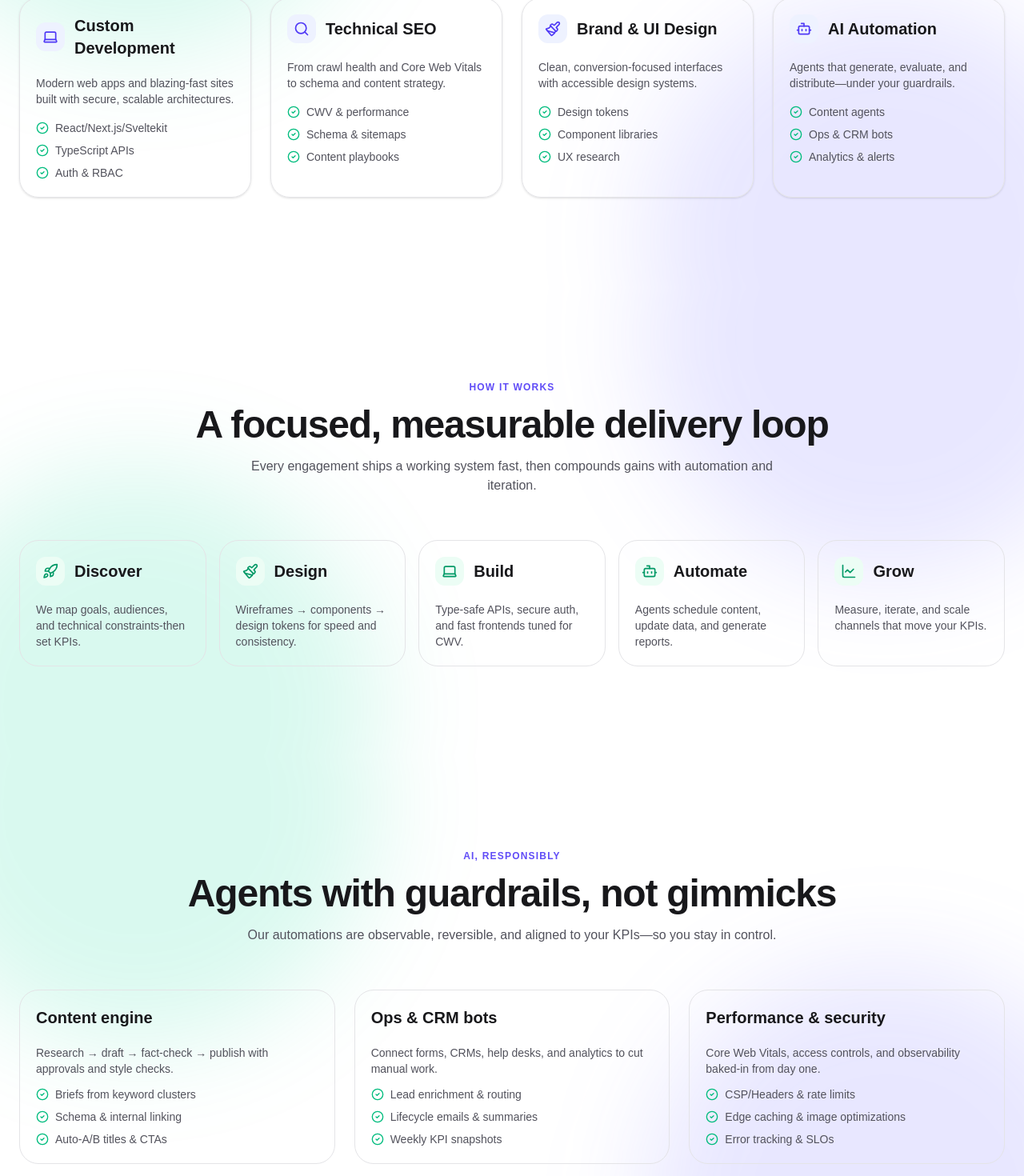
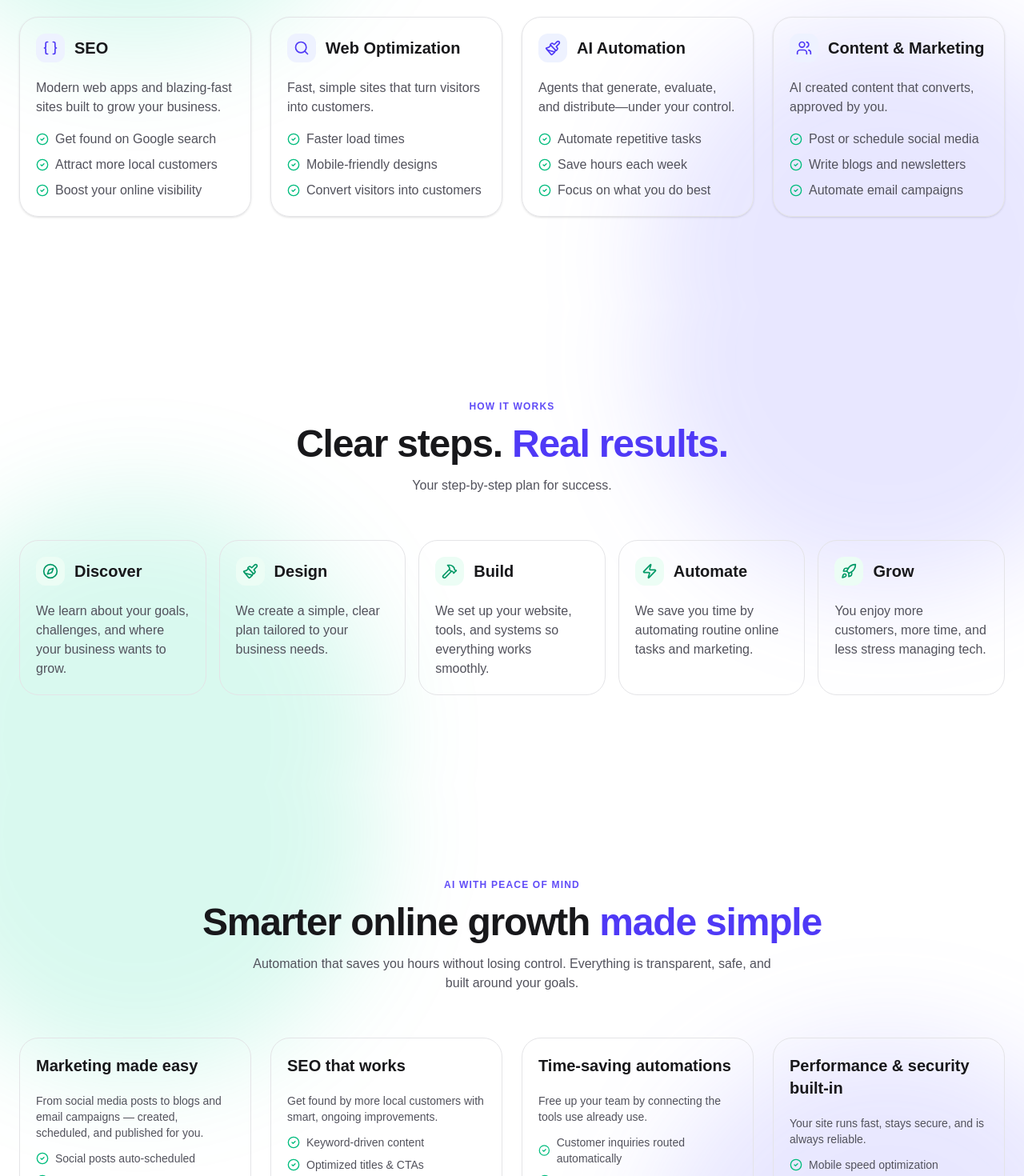
Before and after one commit to alexperreira/sitefoundry, a Next.js app: page / in a window 1280 px wide. Shown: the part 934-2404 px from the top of the page at 80% size. Built offline with nearby package versions, Linux system fonts and the light colour scheme.

Commit message:
chore: update marketing language

```diff
--- a/components/sections/Features.tsx
+++ b/components/sections/Features.tsx
@@ -5,30 +5,39 @@ import { Card, CardContent, CardHeader, CardTitle } from '@/components/ui/Card';
 
 const features = [
 	{
-		title: 'Content engine',
-		body: 'Research → draft → fact-check → publish with approvals and style checks.',
+		title: 'Marketing made easy',
+		body: 'From social media posts to blogs and email campaigns — created, scheduled, and published for you.',
 		bullets: [
-			'Briefs from keyword clusters',
-			'Schema & internal linking',
-			'Auto-A/B titles & CTAs',
+			'Social posts auto-scheduled',
+			'Blogs & newsletters drafted',
+			'Email campaigns automated',
 		],
 	},
 	{
-		title: 'Ops & CRM bots',
-		body: 'Connect forms, CRMs, help desks, and analytics to cut manual work.',
+		title: 'SEO that works',
+		body: 'Get found by more local customers with smart, ongoing improvements.',
 		bullets: [
-			'Lead enrichment & routing',
-			'Lifecycle emails & summaries',
-			'Weekly KPI snapshots',
+			'Keyword-driven content',
+			'Optimized titles & CTAs',
+			'Clear site structure & links',
 		],
 	},
 	{
-		title: 'Performance & security',
-		body: 'Core Web Vitals, access controls, and observability baked-in from day one.',
+		title: 'Time-saving automations',
+		body: 'Free up your team by connecting the tools use already use.',
 		bullets: [
-			'CSP/Headers & rate limits',
-			'Edge caching & image optimizations',
-			'Error tracking & SLOs',
+			'Customer inquiries routed automatically',
+			'CRM, forms & analytics connected',
+			'Weekly performance snapshots',
+		],
+	},
+	{
+		title: 'Performance & security built-in',
+		body: 'Your site runs fast, stays secure, and is always reliable.',
+		bullets: [
+			'Mobile speed optimization',
+			'Secure access & backups',
+			'Error monitoring & reporting',
 		],
 	},
 ] as const;
@@ -38,11 +47,16 @@ export default function Features() {
 		<Section
 			flip
 			id='features'
-			eyebrow='AI, responsibly'
-			title='Agents with guardrails, not gimmicks'
-			subtitle='Our automations are observable, reversible, and aligned to your KPIs—so you stay in control.'
+			eyebrow='AI with peace of mind'
+			title={
+				<>
+					Smarter online growth
+					<span className='text-indigo-600'> made simple</span>
+				</>
+			}
+			subtitle='Automation that saves you hours without losing control. Everything is transparent, safe, and built around your goals.'
 		>
-			<div className='grid lg:grid-cols-3 gap-6'>
+			<div className='grid lg:grid-cols-4 gap-6'>
 				{features.map((feat) => (
 					<Card key={feat.title} className='rounded-3xl'>
 						<CardHeader>
--- a/components/sections/Hero.tsx
+++ b/components/sections/Hero.tsx
@@ -9,6 +9,9 @@ import {
 	Search,
 	Shield,
 	Zap,
+	BadgeDollarSign,
+	IceCreamCone,
+	TrendingUp,
 } from 'lucide-react';
 import Badge from '@/components/ui/Badge';
 import { Button } from '@/components/ui/Button';
@@ -69,7 +72,7 @@ export default function Hero() {
 						<Card className='rounded-3xl shadow-md'>
 							<CardHeader>
 								<CardTitle className='text-base flex items-center gap-2'>
-									<Search className='w-4 h-4' />
+									<TrendingUp className='w-4 h-4' />
 									Lead generation
 								</CardTitle>
 							</CardHeader>
@@ -92,7 +95,7 @@ export default function Hero() {
 						<Card className='rounded-3xl shadow-md'>
 							<CardHeader>
 								<CardTitle className='text-base flex items-center gap-2'>
-									<Laptop className='w-4 h-4' />
+									<BadgeDollarSign className='w-4 h-4' />
 									Lead conversion
 								</CardTitle>
 							</CardHeader>
@@ -104,7 +107,7 @@ export default function Hero() {
 						<Card className='rounded-3xl shadow-md'>
 							<CardHeader>
 								<CardTitle className='text-base flex items-center gap-2'>
-									<Paintbrush className='w-4 h-4' />
+									<IceCreamCone className='w-4 h-4' />
 									Choose your flavor
 								</CardTitle>
 							</CardHeader>
--- a/components/sections/Process.tsx
+++ b/components/sections/Process.tsx
@@ -1,33 +1,70 @@
 import React from 'react';
 import Section from '@/components/sections/Section';
-import { Bot, Laptop, LineChart, Paintbrush, Rocket } from 'lucide-react';
+import {
+	Bot,
+	Compass,
+	Hammer,
+	Laptop,
+	LineChart,
+	Paintbrush,
+	Rocket,
+	Zap,
+} from 'lucide-react';
 import { Card, CardContent, CardHeader, CardTitle } from '@/components/ui/Card';
+
+// const process = [
+// 	{
+// 		icon: <Rocket className='w-5 h-5' />,
+// 		title: 'Discover',
+// 		body: 'We map goals, audiences, and technical constraints-then set KPIs.',
+// 	},
+// 	{
+// 		icon: <Paintbrush className='w-5 h-5' />,
+// 		title: 'Design',
+// 		body: 'Wireframes → components → design tokens for speed and consistency.',
+// 	},
+// 	{
+// 		icon: <Laptop className='w-5 h-5' />,
+// 		title: 'Build',
+// 		body: 'Type-safe APIs, secure auth, and fast frontends tuned for CWV.',
+// 	},
+// 	{
+// 		icon: <Bot className='w-5 h-5' />,
+// 		title: 'Automate',
+// 		body: 'Agents schedule content, update data, and generate reports.',
+// 	},
+// 	{
+// 		icon: <LineChart className='w-5 h-5' />,
+// 		title: 'Grow',
+// 		body: 'Measure, iterate, and scale channels that move your KPIs.',
+// 	},
+// ] as const;
 
 const process = [
 	{
-		icon: <Rocket className='w-5 h-5' />,
+		icon: <Compass className='w-5 h-5' />,
 		title: 'Discover',
-		body: 'We map goals, audiences, and technical constraints-then set KPIs.',
+		body: 'We learn about your goals, challenges, and where your business wants to grow.',
 	},
 	{
 		icon: <Paintbrush className='w-5 h-5' />,
 		title: 'Design',
-		body: 'Wireframes → components → design tokens for speed and consistency.',
+		body: 'We create a simple, clear plan tailored to your business needs.',
 	},
 	{
-		icon: <Laptop className='w-5 h-5' />,
+		icon: <Hammer className='w-5 h-5' />,
 		title: 'Build',
-		body: 'Type-safe APIs, secure auth, and fast frontends tuned for CWV.',
+		body: 'We set up your website, tools, and systems so everything works smoothly.',
 	},
 	{
-		icon: <Bot className='w-5 h-5' />,
+		icon: <Zap className='w-5 h-5' />,
 		title: 'Automate',
-		body: 'Agents schedule content, update data, and generate reports.',
+		body: 'We save you time by automating routine online tasks and marketing.',
 	},
 	{
-		icon: <LineChart className='w-5 h-5' />,
+		icon: <Rocket className='w-5 h-5' />,
 		title: 'Grow',
-		body: 'Measure, iterate, and scale channels that move your KPIs.',
+		body: 'You enjoy more customers, more time, and less stress managing tech.',
 	},
 ] as const;
 
@@ -36,8 +73,13 @@ export default function Process() {
 		<Section
 			id='process'
 			eyebrow='How it works'
-			title='A focused, measurable delivery loop'
-			subtitle='Every engagement ships a working system fast, then compounds gains with automation and iteration.'
+			title={
+				<>
+					Clear steps.
+					<span className='text-indigo-600'> Real results.</span>
+				</>
+			}
+			subtitle='Your step-by-step plan for success.'
 		>
 			<div className='grid md:grid-cols-5 gap-4'>
 				{process.map((step) => (
@@ -50,7 +92,7 @@ export default function Process() {
 								<CardTitle className='text-base'>{step.title}</CardTitle>
 							</div>
 						</CardHeader>
-						<CardContent className='text-sm text-zinc-600 dark:text-zinc-300'>
+						<CardContent className='text-md text-zinc-600 dark:text-zinc-300'>
 							{step.body}
 						</CardContent>
 					</Card>
--- a/components/sections/Section.tsx
+++ b/components/sections/Section.tsx
@@ -51,7 +51,7 @@ export default function Section({
 						</h2>
 					)}
 					{subtitle && (
-						<p className='mt-4 text-zinc-600 dark:text-zinc-300 max-w-2xl mx-auto'>
+						<p className='mt-4 text-zinc-600 dark:text-zinc-300 max-w-2xl mx-auto text-md'>
 							{subtitle}
 						</p>
 					)}
--- a/components/sections/Services.tsx
+++ b/components/sections/Services.tsx
@@ -1,32 +1,84 @@
 import React from 'react';
 import Section from '@/components/sections/Section';
-import { CheckCircle2, Laptop, Paintbrush, Search, Bot } from 'lucide-react';
+import {
+	BadgeDollarSign,
+	CheckCircle2,
+	Laptop,
+	Paintbrush,
+	Search,
+	Bot,
+	Braces,
+	Users,
+} from 'lucide-react';
 import { Card, CardContent, CardHeader, CardTitle } from '@/components/ui/Card';
+
+// const services = [
+// 	{
+// 		icon: <Braces className='w-5 h-5' />,
+// 		title: 'Custom Development',
+// 		desc: 'Modern web apps and blazing-fast sites built with secure, scalable architectures.',
+// 		bullets: ['React/Next.js/Sveltekit', 'TypeScript APIs', 'Auth & RBAC'],
+// 	},
+// 	{
+// 		icon: <Search className='w-5 h-5' />,
+// 		title: 'Technical SEO',
+// 		desc: 'From crawl health and Core Web Vitals to schema and content strategy.',
+// 		bullets: ['CWV & performance', 'Schema & sitemaps', 'Content playbooks'],
+// 	},
+// 	{
+// 		icon: <Paintbrush className='w-5 h-5' />,
+// 		title: 'Brand & UI Design',
+// 		desc: 'Clean, conversion-focused interfaces with accessible design systems.',
+// 		bullets: ['Design tokens', 'Component libraries', 'UX research'],
+// 	},
+// 	{
+// 		icon: <Bot className='w-5 h-5' />,
+// 		title: 'AI Automation',
+// 		desc: 'Agents that generate, evaluate, and distribute—under your guardrails.',
+// 		bullets: ['Content agents', 'Ops & CRM bots', 'Analytics & alerts'],
+// 	},
+// ] as const;
 
 const services = [
 	{
-		icon: <Laptop className='w-5 h-5' />,
-		title: 'Custom Development',
-		desc: 'Modern web apps and blazing-fast sites built with secure, scalable architectures.',
-		bullets: ['React/Next.js/Sveltekit', 'TypeScript APIs', 'Auth & RBAC'],
+		icon: <Braces className='w-5 h-5' />,
+		title: 'SEO',
+		desc: 'Modern web apps and blazing-fast sites built to grow your business.',
+		bullets: [
+			'Get found on Google search',
+			'Attract more local customers',
+			'Boost your online visibility',
+		],
 	},
 	{
 		icon: <Search className='w-5 h-5' />,
-		title: 'Technical SEO',
-		desc: 'From crawl health and Core Web Vitals to schema and content strategy.',
-		bullets: ['CWV & performance', 'Schema & sitemaps', 'Content playbooks'],
+		title: 'Web Optimization',
+		desc: 'Fast, simple sites that turn visitors into customers.',
+		bullets: [
+			'Faster load times',
+			'Mobile-friendly designs',
+			'Convert visitors into customers',
+		],
 	},
 	{
 		icon: <Paintbrush className='w-5 h-5' />,
-		title: 'Brand & UI Design',
-		desc: 'Clean, conversion-focused interfaces with accessible design systems.',
-		bullets: ['Design tokens', 'Component libraries', 'UX research'],
+		title: 'AI Automation',
+		desc: 'Agents that generate, evaluate, and distribute—under your control.',
+		bullets: [
+			'Automate repetitive tasks',
+			'Save hours each week',
+			'Focus on what you do best',
+		],
 	},
 	{
-		icon: <Bot className='w-5 h-5' />,
-		title: 'AI Automation',
-		desc: 'Agents that generate, evaluate, and distribute—under your guardrails.',
-		bullets: ['Content agents', 'Ops & CRM bots', 'Analytics & alerts'],
+		icon: <Users className='w-5 h-5' />,
+		title: 'Content & Marketing',
+		desc: 'AI created content that converts, approved by you.',
+		bullets: [
+			'Post or schedule social media',
+			'Write blogs and newsletters',
+			'Automate email campaigns',
+		],
 	},
 ] as const;
 
@@ -38,11 +90,11 @@ export default function Services() {
 			eyebrow='What we do'
 			title={
 				<>
-					Development, SEO, Design-
-					<span className='text-indigo-600'>power-boosted by AI</span>
+					Business optimization
+					<span className='text-indigo-600'> power-boosted by AI</span>
 				</>
 			}
-			subtitle='We combine engineering rigor with creative strategy to build durable growth systems.'
+			subtitle='We combine a modern approach with creative strategy to build lasting growth for your business.'
 		>
 			<div className='grid md:grid-cols-2 lg:grid-cols-4 gap-6'>
 				{services.map((s) => (
@@ -55,7 +107,7 @@ export default function Services() {
 								<CardTitle className='text-lg'>{s.title}</CardTitle>
 							</div>
 						</CardHeader>
-						<CardContent className='text-zinc-600 dark:text-zinc-300 text-sm space-y-4'>
+						<CardContent className='text-zinc-600 dark:text-zinc-300 text-md space-y-4'>
 							<p>{s.desc}</p>
 							<ul className='space-y-2'>
 								{s.bullets.map((b) => (
```
